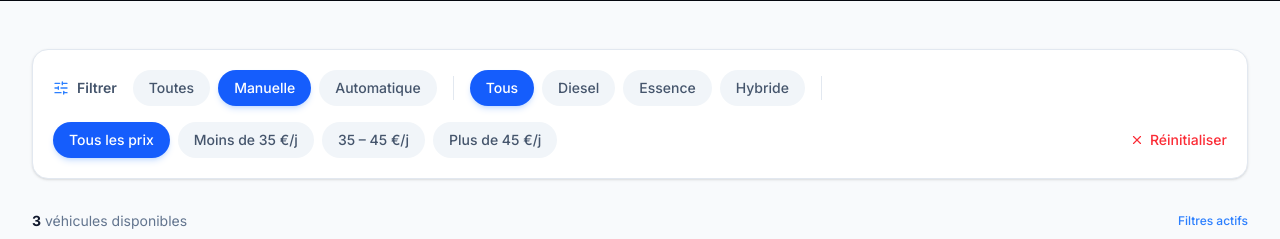
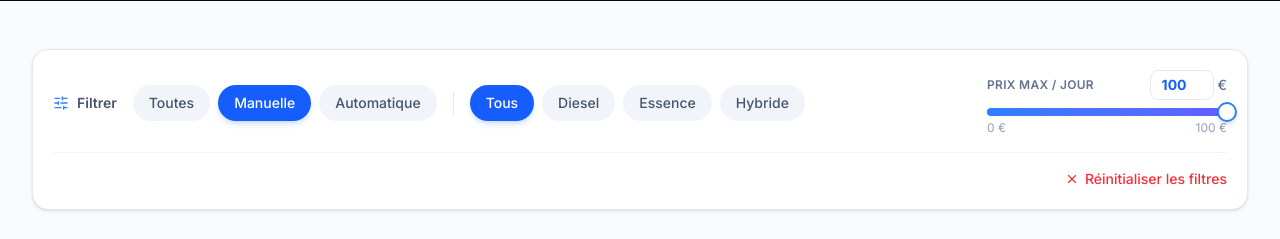
Before and after one commit to Narjisse174/fancha-cars, a Next.js app: page /cars in a window 1280 px wide. Both pictures are taken after a click on the button "Manuelle". Shown: the part 404-643 px from the top of the page. Built offline with nearby package versions, Linux system fonts and the light colour scheme.

Commit message:
filtre prix slider + saisie manuelle

```diff
--- a/components/CarsFilter.tsx
+++ b/components/CarsFilter.tsx
@@ -7,41 +7,68 @@ import CarGrid from './CarGrid';
 
 const transmissions = ['Toutes', 'Manuelle', 'Automatique'];
 const fuels = ['Tous', 'Diesel', 'Essence', 'Hybride'];
-const budgets = [
-  { label: 'Tous les prix', min: 0, max: Infinity },
-  { label: 'Moins de 35 €/j', min: 0, max: 34 },
-  { label: '35 – 45 €/j', min: 35, max: 45 },
-  { label: 'Plus de 45 €/j', min: 46, max: Infinity },
-];
+
+const MIN_PRICE = 0;
+const MAX_PRICE = 100;
 
 export default function CarsFilter() {
   const [transmission, setTransmission] = useState('Toutes');
   const [fuel, setFuel] = useState('Tous');
-  const [budget, setBudget] = useState(0);
+  const [maxPrice, setMaxPrice] = useState(MAX_PRICE);
+  const [inputPrice, setInputPrice] = useState(String(MAX_PRICE));
 
   const filtered = useMemo(() => {
     return cars.filter((car) => {
       const matchTransmission = transmission === 'Toutes' || car.transmission === transmission;
       const matchFuel = fuel === 'Tous' || car.fuel === fuel;
-      const { min, max } = budgets[budget];
-      const matchBudget = car.pricePerDay >= min && car.pricePerDay <= max;
-      return matchTransmission && matchFuel && matchBudget;
+      const matchPrice = car.pricePerDay <= maxPrice;
+      return matchTransmission && matchFuel && matchPrice;
     });
-  }, [transmission, fuel, budget]);
+  }, [transmission, fuel, maxPrice]);
 
-  const hasFilters = transmission !== 'Toutes' || fuel !== 'Tous' || budget !== 0;
+  const hasFilters = transmission !== 'Toutes' || fuel !== 'Tous' || maxPrice !== MAX_PRICE;
 
   function reset() {
     setTransmission('Toutes');
     setFuel('Tous');
-    setBudget(0);
+    setMaxPrice(MAX_PRICE);
+    setInputPrice(String(MAX_PRICE));
   }
+
+  function handleSlider(val: number) {
+    setMaxPrice(val);
+    setInputPrice(String(val));
+  }
+
+  function handleInput(val: string) {
+    setInputPrice(val);
+    const num = parseInt(val);
+    if (!isNaN(num) && num >= MIN_PRICE && num <= MAX_PRICE) {
+      setMaxPrice(num);
+    }
+  }
+
+  function handleInputBlur() {
+    const num = parseInt(inputPrice);
+    if (isNaN(num) || num < MIN_PRICE) {
+      setMaxPrice(MIN_PRICE);
+      setInputPrice(String(MIN_PRICE));
+    } else if (num > MAX_PRICE) {
+      setMaxPrice(MAX_PRICE);
+      setInputPrice(String(MAX_PRICE));
+    }
+  }
+
+  const sliderPercent = ((maxPrice - MIN_PRICE) / (MAX_PRICE - MIN_PRICE)) * 100;
 
   return (
     <div>
       {/* Filter bar */}
       <div className="bg-white rounded-2xl border border-slate-200 shadow-sm p-5 mb-8">
-        <div className="flex flex-wrap items-center gap-4">
+        <div className="flex flex-wrap gap-6">
+
+          {/* Left: transmission + fuel */}
+          <div className="flex flex-wrap items-center gap-4 flex-1">
             <div className="flex items-center gap-2 text-slate-600 font-semibold text-sm">
               <SlidersHorizontal size={16} className="text-blue-500" />
               Filtrer
@@ -82,43 +109,77 @@ export default function CarsFilter() {
                 </button>
               ))}
             </div>
+          </div>
 
-          <div className="w-px h-6 bg-slate-200 hidden sm:block" />
-
-          {/* Budget */}
-          <div className="flex flex-wrap gap-2">
-            {budgets.map((b, i) => (
-              <button
-                key={b.label}
-                onClick={() => setBudget(i)}
-                className={`px-4 py-2 rounded-full text-sm font-medium transition-all duration-200 ${
-                  budget === i
-                    ? 'bg-blue-600 text-white shadow-md shadow-blue-500/20'
-                    : 'bg-slate-100 text-slate-600 hover:bg-slate-200'
-                }`}
-              >
-                {b.label}
-              </button>
-            ))}
+          {/* Right: price slider */}
+          <div className="flex items-center gap-4 min-w-[240px]">
+            <div className="flex-1">
+              <div className="flex items-center justify-between mb-2">
+                <span className="text-xs font-semibold text-slate-500 uppercase tracking-wide">
+                  Prix max / jour
+                </span>
+                <div className="flex items-center gap-1">
+                  <input
+                    type="number"
+                    value={inputPrice}
+                    onChange={(e) => handleInput(e.target.value)}
+                    onBlur={handleInputBlur}
+                    min={MIN_PRICE}
+                    max={MAX_PRICE}
+                    className="w-16 text-center border border-slate-200 rounded-lg px-2 py-1 text-sm font-bold text-blue-600 focus:outline-none focus:border-blue-400"
+                  />
+                  <span className="text-sm text-slate-500 font-medium">€</span>
+                </div>
+              </div>
+              {/* Slider */}
+              <div className="relative h-2 bg-slate-200 rounded-full">
+                <div
+                  className="absolute left-0 top-0 h-2 bg-gradient-to-r from-blue-500 to-indigo-500 rounded-full transition-all duration-150"
+                  style={{ width: `${sliderPercent}%` }}
+                />
+                <input
+                  type="range"
+                  min={MIN_PRICE}
+                  max={MAX_PRICE}
+                  step={5}
+                  value={maxPrice}
+                  onChange={(e) => handleSlider(Number(e.target.value))}
+                  className="absolute inset-0 w-full h-full opacity-0 cursor-pointer"
+                />
+                <div
+                  className="absolute top-1/2 -translate-y-1/2 w-5 h-5 bg-white border-2 border-blue-500 rounded-full shadow-md transition-all duration-150 pointer-events-none"
+                  style={{ left: `calc(${sliderPercent}% - 10px)` }}
+                />
+              </div>
+              <div className="flex justify-between text-xs text-slate-400 mt-1">
+                <span>{MIN_PRICE} €</span>
+                <span>{MAX_PRICE} €</span>
+              </div>
+            </div>
+          </div>
         </div>
 
         {/* Reset */}
         {hasFilters && (
+          <div className="mt-4 pt-4 border-t border-slate-100 flex justify-end">
             <button
               onClick={reset}
-              className="flex items-center gap-1.5 text-sm text-red-500 hover:text-red-600 font-medium ml-auto transition-colors"
+              className="flex items-center gap-1.5 text-sm text-red-500 hover:text-red-600 font-medium transition-colors"
             >
               <X size={14} />
-              Réinitialiser
+              Réinitialiser les filtres
             </button>
+          </div>
         )}
-        </div>
       </div>
 
       {/* Results count */}
       <div className="flex items-center justify-between mb-6">
         <p className="text-slate-500 text-sm">
           <span className="font-bold text-slate-900">{filtered.length}</span> véhicule{filtered.length > 1 ? 's' : ''} disponible{filtered.length > 1 ? 's' : ''}
+          {maxPrice < MAX_PRICE && (
+            <span className="ml-1 text-blue-500 font-medium">jusqu&apos;à {maxPrice} €/jour</span>
+          )}
         </p>
         {hasFilters && (
           <p className="text-blue-500 text-xs font-medium">Filtres actifs</p>
```
Lines whose indentation alone changed are shown as unchanged.
